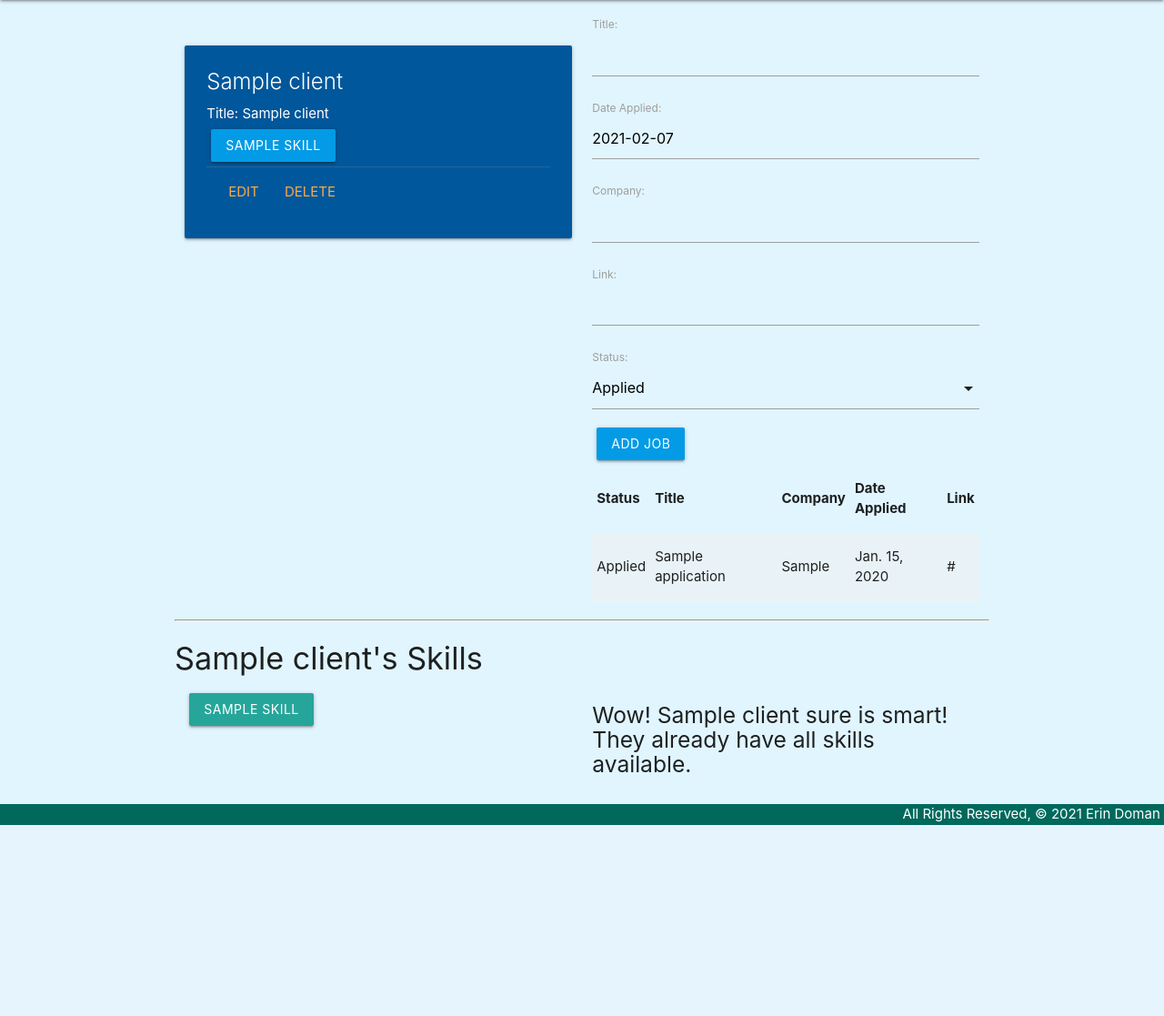
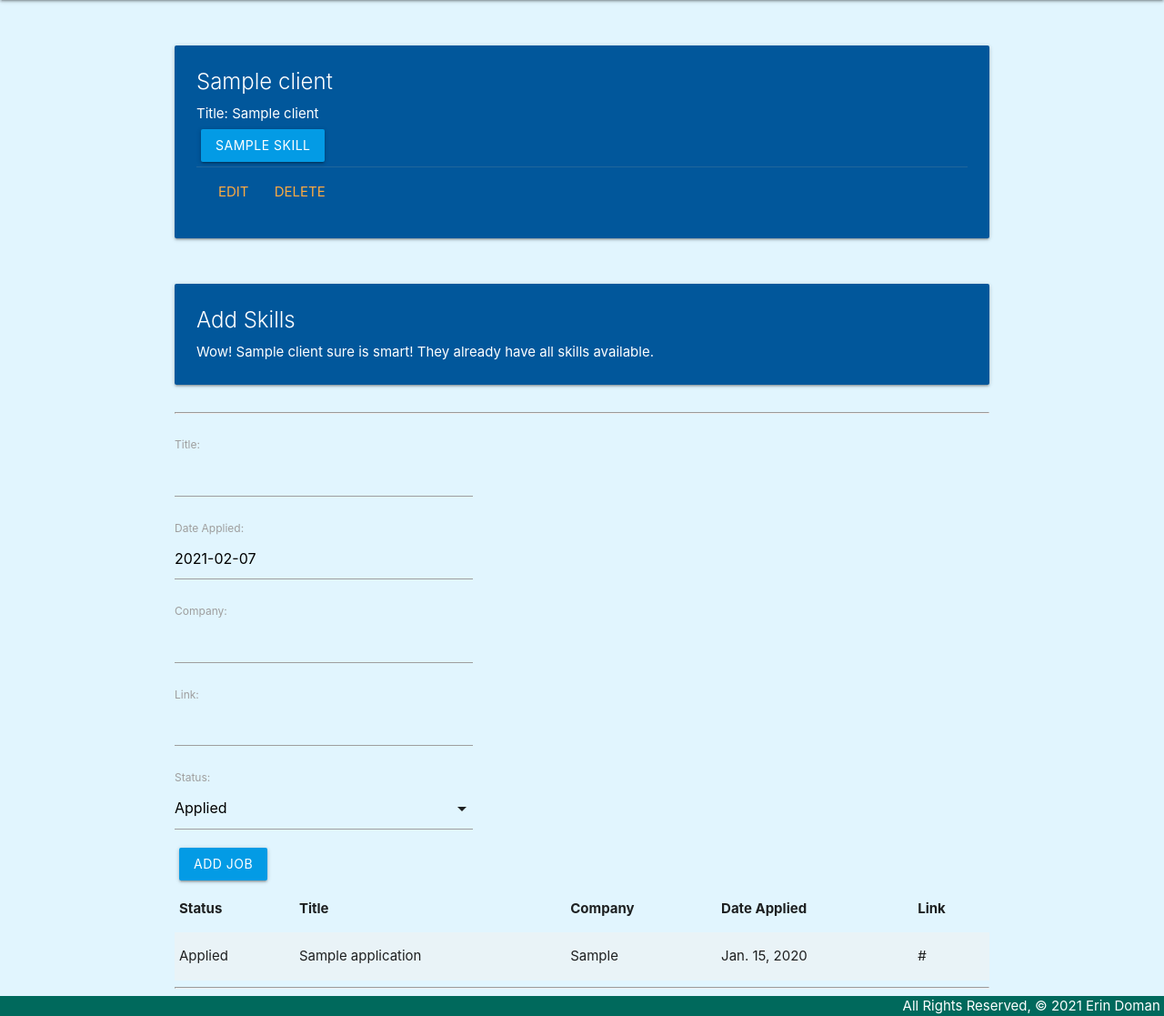
Before and after one commit to erindoman/career-coaching-app, a Django app: page /clients/1/ in a window 1280 px wide. Shown: the part 64-1181 px from the top of the page at 91% size. Before the commit the page ends 971 px from the top, so only its background shows below. Run offline with Django 3.2, Linux system fonts and the light colour scheme; a user stored in the database is signed in; tables that the repository leaves empty hold one stand-in row (values such as "Sample post").

Commit message:
reorganize skills on client details page

```diff
--- a/main_app/static/css/style.css
+++ b/main_app/static/css/style.css
@@ -30,3 +30,7 @@ a {
 .card {
   margin: 50px 0 0 0;
 }
+
+form {
+  display: inline-block;
+}
--- a/main_app/templates/clients/detail.html
+++ b/main_app/templates/clients/detail.html
@@ -1,6 +1,6 @@
 {% extends 'base.html' %} {% block content %}
 
-<div class="row">
+<div class="col">
   <div class="col s12 m6">
     <div class="card light-blue darken-4">
       <div class="card-content white-text">
@@ -19,6 +19,30 @@
       </div>
     </div>
   </div>
+
+<div class="col">
+  <div class="col s12 m6">
+    <div class="card light-blue darken-4">
+      <div class="card-content white-text">
+        <span class="card-title">Add Skills</span>
+        {% if skills.count %} {% for skill in skills.all %}
+          <form action="{% url 'assoc_skill' client.id skill.id %}" method="post">
+            {% csrf_token %}
+            <button type="submit" class="waves-effect waves-light btn light-blue darken-1">{{ skill.name }}
+            </button>
+          </form>
+        {% endfor %}
+        {% else %}
+          <p>Wow! {{client.name}} sure is smart! They already have all skills available.</p>
+        {% endif %}
+      </div>
+    </div>
+  </div>
+</div>
+
+<br>
+<hr />
+
   <div class="col s6">
     <form action="{% url 'add_application' client.id %}" method="post">
       {% csrf_token %} {{ application_form.as_p }}
@@ -49,36 +73,7 @@
   </div>
 </div>
 <hr />
-<h4>{{ client.name }}'s Skills</h4>
-<div class="row">
-  <div class="col s6">
-    {% if client.skills.count %} {% for skill in client.skills.all %}
-    <a class="waves-effect waves-light btn"> {{ skill.name }} </a>
-    {% endfor %} {% else %}
-    <h5>No Skills Added</h5>
-    {% endif %}
-  </div>
-  <div class="col s6">
-    {% if skills.count %} {% for skill in skills.all %}
-    <div class="card">
-      <div class="card-content">
-        <span class="card-title"> {{ skill.name }} </span>
-      </div>
-      <div class="card-action">
-        <form action="{% url 'assoc_skill' client.id skill.id %}" method="post">
-          {% csrf_token %}
-          <button type="submit" class="btn">Add</button>
-        </form>
-      </div>
-    </div>
-    {% endfor %} {% else %}
-    <h5>
-      Wow! {{client.name}} sure is smart! They already have all skills
-      available.
-    </h5>
-    {% endif %}
-  </div>
-</div>
+
 
 <script>
   var dateEl = document.getElementById("id_dateApplied");
```
